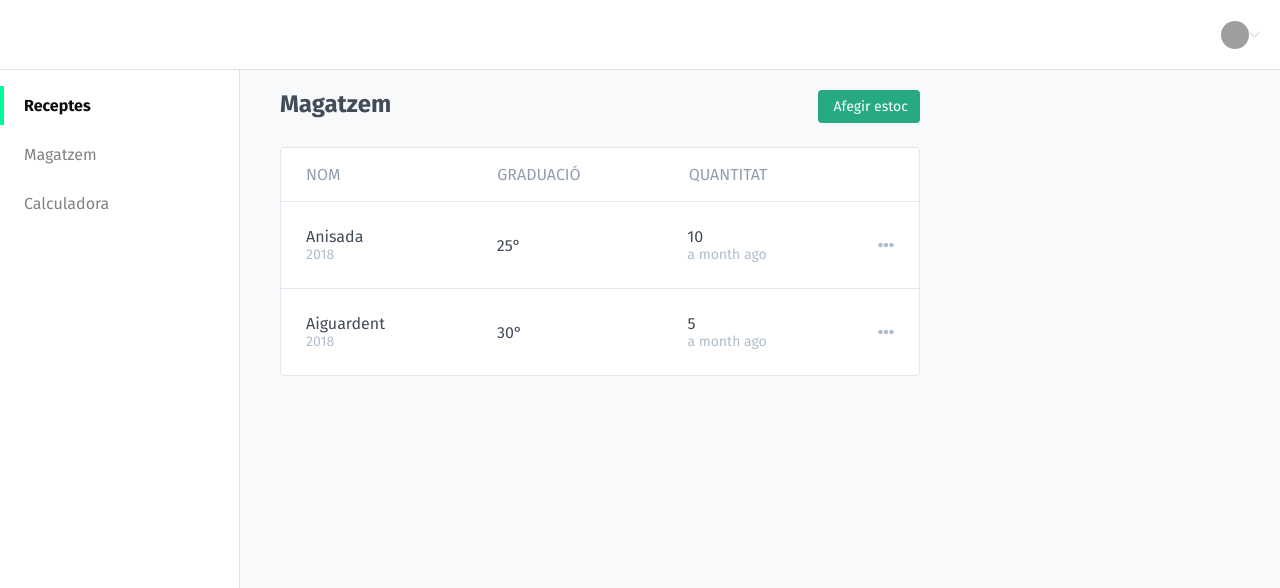
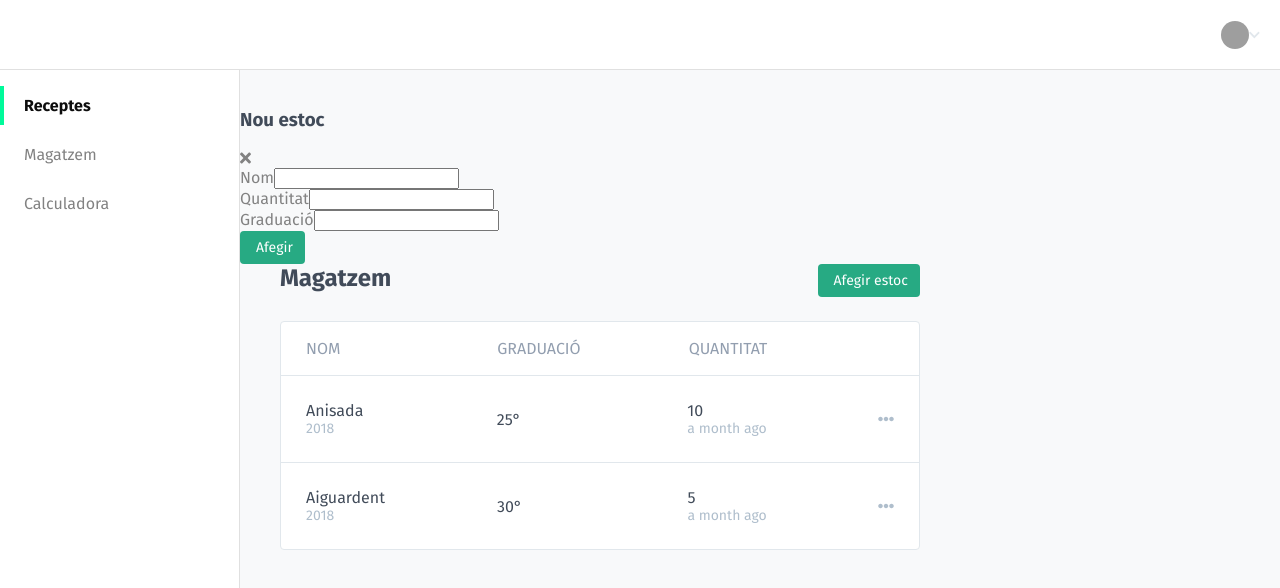
Before and after one commit to sauloperez/ratafiapp, a React (Create React App) app: page /store in a window 1280 px wide. Shown: the top 588 px of the page. Built offline with nearby package versions, Linux system fonts and the light colour scheme; grey boxes are pictures that could not be loaded.

Commit message:
Start implementing add stock modal
By means of a new Modal component.

```diff
--- /dev/null
+++ b/src/Field.jsx
@@ -0,0 +1,14 @@
+import React from 'react';
+
+function Field(props) {
+  const { label } = props;
+
+  return (
+    <div>
+      <label>{ label }</label>
+      <input />
+    </div>
+  );
+}
+
+export default Field;
--- /dev/null
+++ b/src/Modal.jsx
@@ -0,0 +1,31 @@
+import React from 'react';
+
+import Button from './Button';
+import Icon from './Icon';
+
+class Modal extends React.Component {
+  constructor(props) {
+    super(props);
+  }
+
+  render() {
+    const { title, children } = this.props;
+
+    return (
+      <div>
+        <header>
+          <h3>{ title }</h3>
+          <Icon icon="times" />
+        </header>
+        <div>
+          { children }
+        </div>
+        <div className="ButtonGroup">
+          <Button label="Afegir"/>
+        </div>
+      </div>
+    );
+  }
+}
+
+export default Modal;
--- a/src/Store.jsx
+++ b/src/Store.jsx
@@ -4,6 +4,8 @@ import Moment from 'moment';
 import Body from './Body';
 import StoreItem from './StoreItem';
 import Button from './Button';
+import Modal from './Modal';
+import Field from './Field';
 
 import './Store.css';
 
@@ -39,6 +41,12 @@ class Store extends React.Component {
 
     return (
       <div className="Store">
+        <Modal title="Nou estoc">
+          <Field label="Nom" />
+          <Field label="Quantitat" />
+          <Field label="Graduació" />
+        </Modal>
+
         <Body>
           <header>
             <div className="ButtonBar">
--- a/src/index.js
+++ b/src/index.js
@@ -10,11 +10,12 @@ import {
   faArrowLeft,
   faEllipsisH,
   faPlus,
+  faTimes,
 } from '@fortawesome/free-solid-svg-icons';
 
 import App from './App';
 
-library.add(faPencilAlt, faChevronDown, faArrowLeft, faEllipsisH, faPlus);
+library.add(faPencilAlt, faChevronDown, faArrowLeft, faEllipsisH, faPlus, faTimes);
 
 // ========================================
 
```
